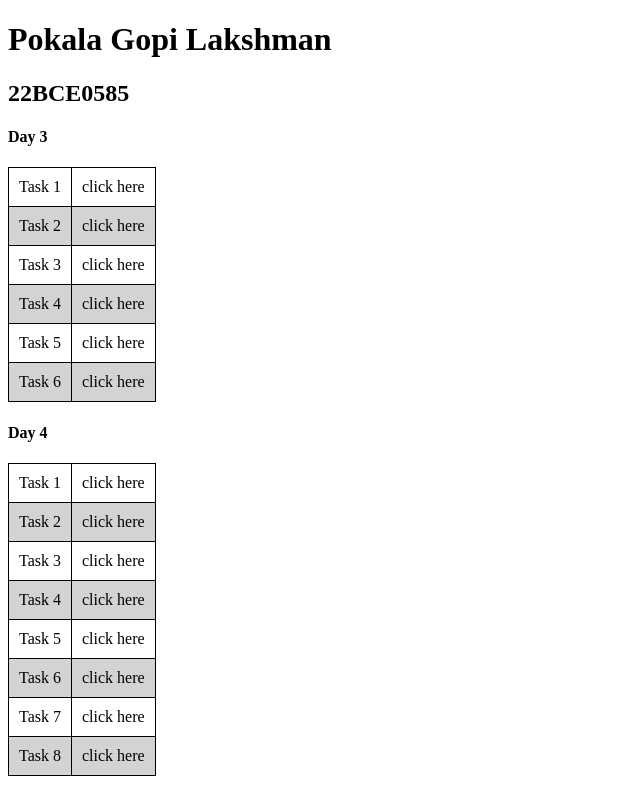
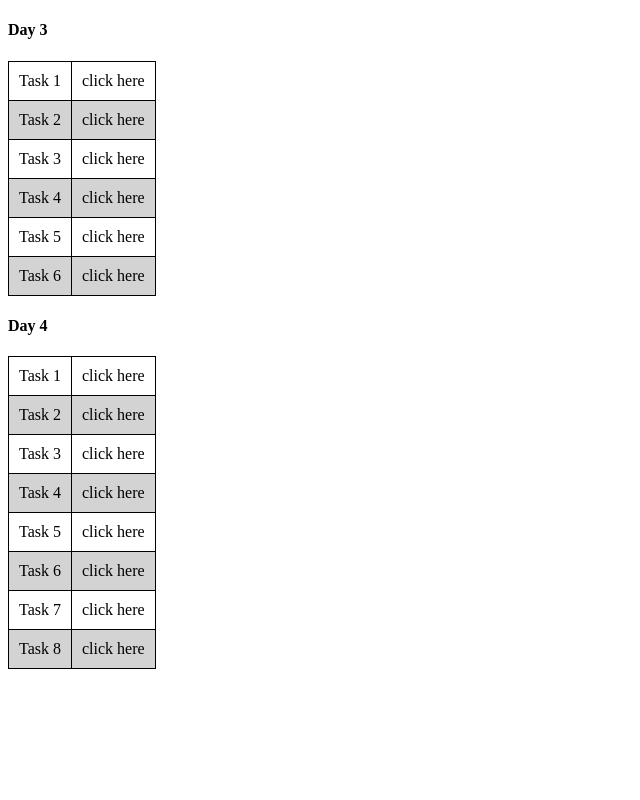
Before and after one commit to Geet-22bds0343/task2, a plain HTML site: page index.html in a window 1280 px wide. Shown: the whole page, without its empty margins (0-640 px from the left). Drawn offline with Linux system fonts and the light colour scheme.

Commit message:
Update index.html

```diff
--- a/index.html
+++ b/index.html
@@ -33,8 +33,6 @@
         transition: 0.5s;
       }
     </style>
-    <h1>Pokala Gopi Lakshman</h1>
-    <h2>22BCE0585</h2>
     <table>
       <h4>Day 3</h4>
       <tr>
```
